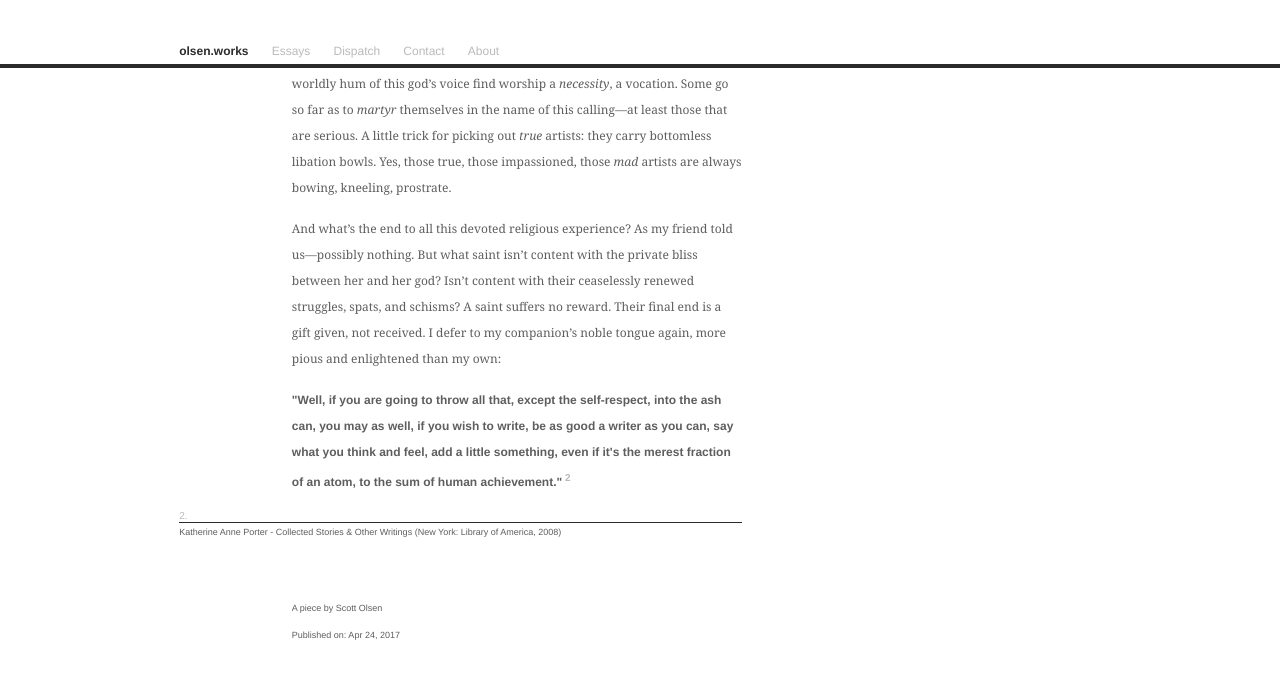
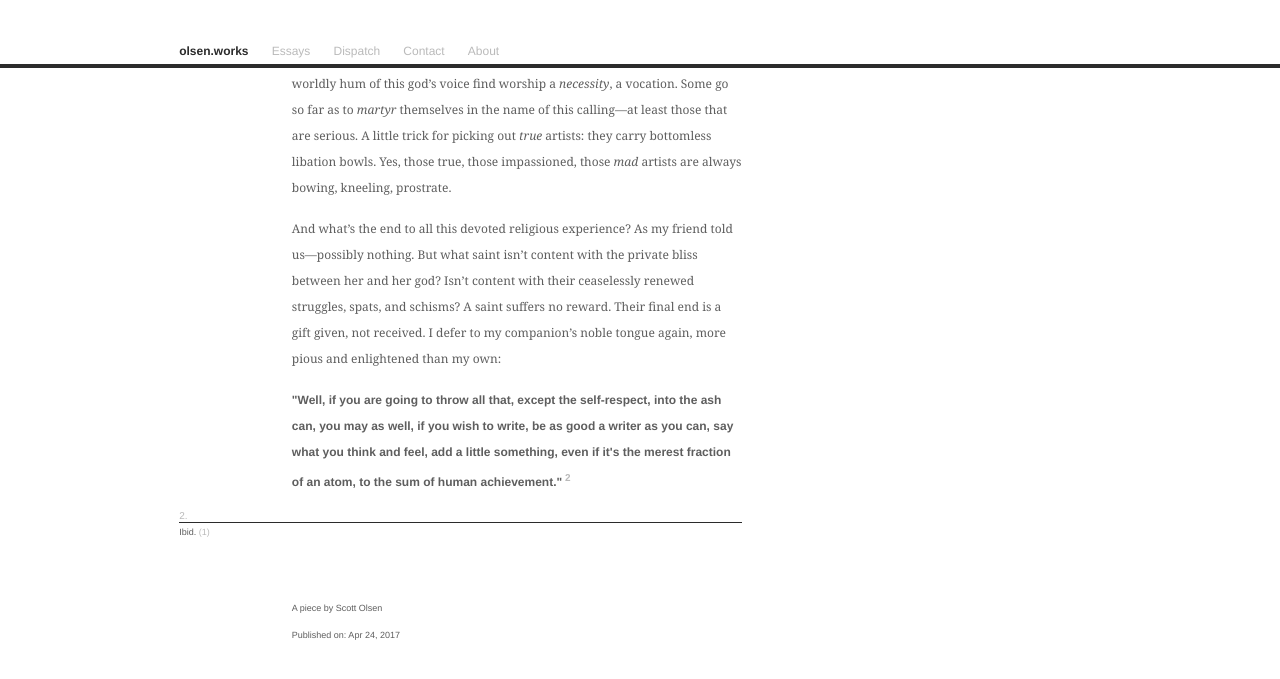
Before and after one commit to fakeolsen/scolsen.github.io, a Jekyll site: the page built from _posts/2017-04-24-that-old-deity.md, in a window 1280 px wide and 900 px high, scrolled down 1714 px. Shown: the top 679 px of the window. Built offline with Jekyll 4.4.1, drawn with Linux system fonts in a browser that asks for light colours; some web fonts are replaced.

Commit message:
(post): Updated contents of 'that old deity' to change footnote behavior

```diff
--- a/_posts/2017-04-24-that-old-deity.md
+++ b/_posts/2017-04-24-that-old-deity.md
@@ -19,21 +19,21 @@
 
 But this is a fickle god who requires constant sacrifice. You must bring a lamb to altar daily. What form of hecatomb does art demand? What do we have to stake for the blessing of that old deity? A good friend of mine (whom I only wish I could sit down and have a conversation with---alas, I settle with stealing her words), has compiled a neat list, at least for those of us drawn to ink, others may substitute ears for eyes:
 
-<p class="quote">"You stand to lose your youth, your eyesight, your self-respect, and whatever
+<p class="quote" id="q:1">"You stand to lose your youth, your eyesight, your self-respect, and whatever
 potentialities you may have had in other directions, and if the worst comes to
 the worst, remember, nobody promised you anything..."<sup id ="fnref:1"> <a
 href="#fn:1" class="footnote">1</a> </sup></p>
 
-> **<a id="fn:1">1.</a>** Katherine Anne Porter -  Collected Stories & Other Writings (New York: Library of America, 2008)
+> **<a id="fn:1" href="#q:1">1.</a>** Katherine Anne Porter -  Collected Stories & Other Writings (New York: Library of America, 2008)
 
 Nothing to shrug at---nothing to shy from either, for those who catch the other-worldly hum of this god's voice find worship a *necessity*, a vocation. Some go so far as to *martyr* themselves in the name of this calling---at least those that are serious. A little trick for picking out *true* artists: they carry bottomless libation bowls. Yes, those true, those impassioned, those *mad* artists are always bowing, kneeling, prostrate.
 
 And what's the end to all this devoted religious experience? As my friend told us---possibly nothing. But what saint isn't content with the private bliss between her and her god? Isn't content with their ceaselessly renewed struggles, spats, and schisms? A saint suffers no reward. Their final end is a gift given, not received. I defer to my companion's noble tongue again, more pious and enlightened than my own:
 
-<p class="quote">"Well, if you are going to throw all that, except the self-respect, into the ash
+<p class="quote" id="q:2">"Well, if you are going to throw all that, except the self-respect, into the ash
 can, you may as well, if you wish to write, be as good a writer as you can, say
 what you think and feel, add a little something, even if it's the merest
 fraction of an atom, to the sum of human achievement."<sup id ="fnref:2"> <a
 href="#fn:2" class="footnote">2</a> </sup></p>
 
-> **<a id="fn:2">2.</a>** Katherine Anne Porter -  Collected Stories & Other Writings (New York: Library of America, 2008)
+> **<a id="fn:2" href="#q:2">2.</a>** Ibid. <a href="#q:1">(1)</a>
```
